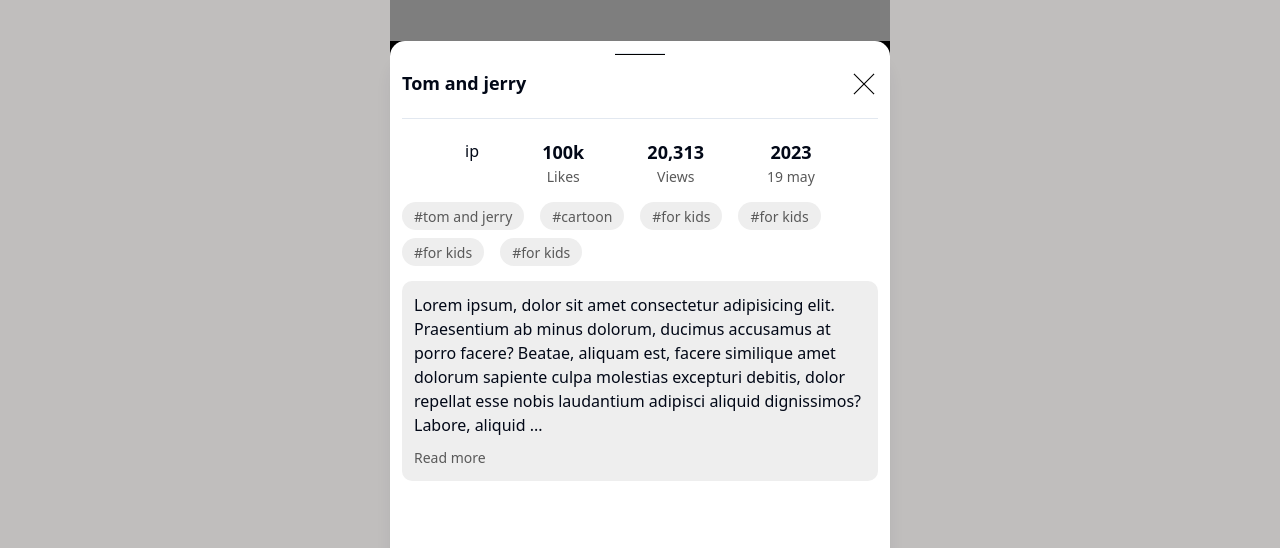
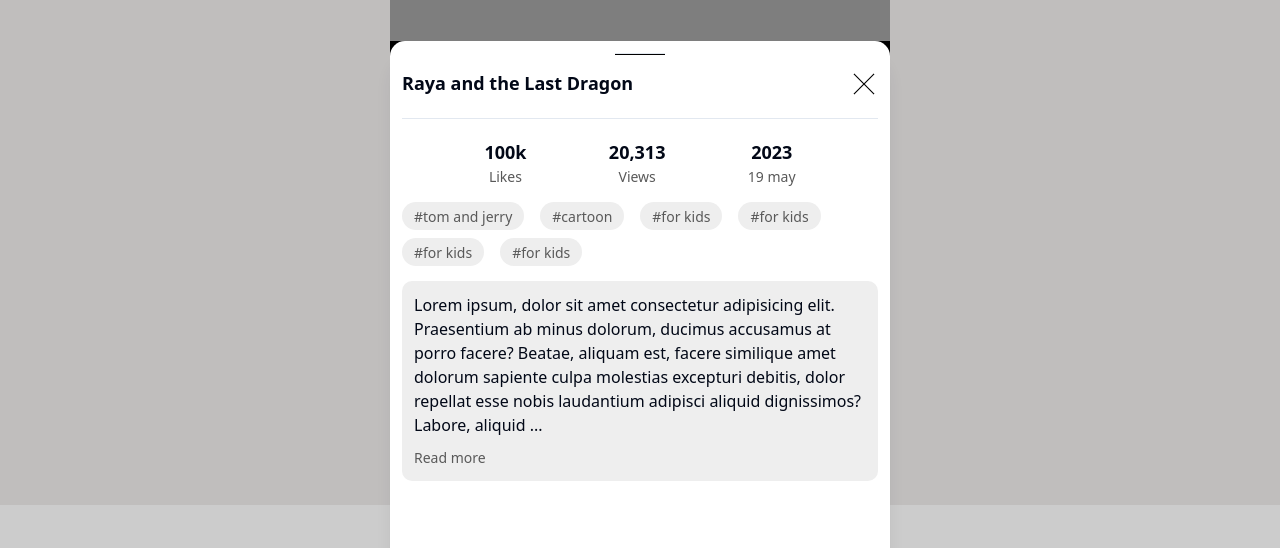
Before and after one commit to DiyorbekTursunov/English-youtube, a React (Vite) app: page /player/1 in a window 1280 px wide. Shown: the part 249-797 px from the top of the page. Built offline with nearby package versions, Linux system fonts and the light colour scheme; grey boxes are pictures that could not be loaded.

Commit message:
i added video page

```diff
--- a/src/App.tsx
+++ b/src/App.tsx
@@ -2,6 +2,7 @@
 import Home from './pages/home'
 // import MenuBar from './components/ui_elements/menu_bar'
 import PlayVideo from './pages/play_video'
+import MenuBar from './components/ui_elements/menu_bar'
 
 function App() {
 
@@ -11,7 +12,7 @@
         <Route path='/' element={<Home />} />
         <Route path='/player/:slug' element={<PlayVideo />} />
       </Routes>
-      {/* <MenuBar /> */}
+      <MenuBar />
     </>
   )
 }
--- a/src/components/ui_elements/menu_bar.tsx
+++ b/src/components/ui_elements/menu_bar.tsx
@@ -41,16 +41,13 @@
         <div className="bg-[#fff] w-full absolute bottom-0">
             <div className="max-w-[500px] mx-auto px-3 py-[23px]">
                 <div className="flex justify-between ">
-                    {menuBarData.map((menu) => (
-                        <div className={`${menuIsActive.activeId === menu.id && "w-[82px] h-[82px] bg-[#00425A] flex justify-center items-center rounded-[50%] absolute"}`}>
-                            <button key={menu.id} onClick={() => setmenuIsActive({ activeId: menu.id })}>
-                                <img src={menu.icon} alt="" className="" />
-                            </button>
-                        </div>
-                    ))}
+
                 </div>
 
             </div>
         </div>
     )
 }
+
+
+// https://83.69.139.250:55555/
--- a/src/components/ui_elements/video_player/menu_bar_bottom.tsx
+++ b/src/components/ui_elements/video_player/menu_bar_bottom.tsx
@@ -1,12 +1,14 @@
 import { Dispatch, SetStateAction, useState } from "react"
+import { VideoType } from "../../../../lib/types/video_type"
 
 interface MenuBarBottomProps {
     menuBarMenuIsOpen: boolean
     setMenuBarMenuIsOpen: Dispatch<SetStateAction<boolean>>
+    videoData: VideoType | null
 }
 
 
-export default function MenuBarBottom({ menuBarMenuIsOpen, setMenuBarMenuIsOpen }: MenuBarBottomProps) {
+export default function MenuBarBottom({ menuBarMenuIsOpen, setMenuBarMenuIsOpen, videoData }: MenuBarBottomProps) {
     const [readMoreIsOpen, setreadMoreIsOpen] = useState(false)
     const forTestText = "Lorem ipsum, dolor sit amet consectetur adipisicing elit. Praesentium ab minus dolorum, ducimus accusamus at porro facere? Beatae, aliquam est, facere similique amet dolorum sapiente culpa molestias excepturi debitis, dolor repellat esse nobis laudantium adipisci aliquid dignissimos? Labore, aliquid aliquam inventore ipsum ut quo ab eaque deleniti placeat commodi soluta explicabo, debitis consequuntur expedita numquam eveniet fugiat voluptatum magni, dignissimos ex voluptas quod officiis distinctio totam! Eum voluptate quidem inventore fugiat consequuntur est odit saepe harum doloremque commodi aut illo, sunt nobis modi, culpa blanditiis sapiente debitis iure atque sequi exercitationem voluptas. Eligendi asperiores ut perspiciatis, facilis ab nihil quibusdam."
     // Use menuBarMenuIsOpen and setMenuBarMenuIsOpen here
@@ -22,7 +24,7 @@
                     <hr className="h-[2px] bg-black mt-3 w-[50px] mx-auto" />
                     <div className="pt-[15px] px-3">
                         <div className="flex justify-between">
-                            <h1 className="text-[18px] font-bold">Tom and jerry</h1>
+                            <h1 className="text-[18px] font-bold">{videoData?.title}</h1>
                             <button onClick={() => toggleMenuBarMenu()}>
                                 <svg xmlns="http://www.w3.org/2000/svg" viewBox="0 0 50 50" width="28px" height="28px"><path d="M 7.71875 6.28125 L 6.28125 7.71875 L 23.5625 25 L 6.28125 42.28125 L 7.71875 43.71875 L 25 26.4375 L 42.28125 43.71875 L 43.71875 42.28125 L 26.4375 25 L 43.71875 7.71875 L 42.28125 6.28125 L 25 23.5625 Z" /></svg>
                             </button>
@@ -30,7 +32,7 @@
                         <hr className="h-[1px] bg-[#9c9c9ca6] mt-5" />
                     </div>
                     <div className={`px-3 mt-[20px] ${readMoreIsOpen && "h-full overflow-scroll"}`}>
-                        <ul className="flex justify-evenly mt-[20px]">ip
+                        <ul className="flex justify-evenly mt-[20px]">
                             <li className="flex flex-col items-center">
                                 <span className="text-[18px] font-bold">100k</span>
                                 <span className="text-[14px] text-[#595959]">Likes</span>
--- a/src/components/ui_elements/video_player/suggested_video.tsx
+++ b/src/components/ui_elements/video_player/suggested_video.tsx
@@ -16,6 +16,12 @@
         {AllvideoData.map((video) => (
           <div onClick={() => navigate(`/player/${video.id}`)}>
             <img src={video.image_url} alt="Video Thumnail" className="w-full h-[255px] rounded-[5px]" />
+            <h2 className="font-semibold">{video.title}</h2>
+            <div className="flex items-center gap-2">
+              <span>{"64k views"}</span>
+              <svg height="3px" width="3px" version="1.1" id="Capa_1" xmlns="http://www.w3.org/2000/svg" xmlnsXlink="http://www.w3.org/1999/xlink" viewBox="0 0 31.955 31.955" xmlSpace="preserve" fill="#000000"><g id="SVGRepo_bgCarrier" stroke-width="0"></g><g id="SVGRepo_tracerCarrier" stroke-linecap="round" stroke-linejoin="round"></g><g id="SVGRepo_iconCarrier"> <g> <path style={{ fill: "#030104" }} d="M27.25,4.655C20.996-1.571,10.88-1.546,4.656,4.706C-1.571,10.96-1.548,21.076,4.705,27.3 c6.256,6.226,16.374,6.203,22.597-0.051C33.526,20.995,33.505,10.878,27.25,4.655z"></path> <path style={{ fill: "#030104" }} d="M13.288,23.896l-1.768,5.207c2.567,0.829,5.331,0.886,7.926,0.17l-0.665-5.416 C17.01,24.487,15.067,24.5,13.288,23.896z M8.12,13.122l-5.645-0.859c-0.741,2.666-0.666,5.514,0.225,8.143l5.491-1.375 C7.452,17.138,7.426,15.029,8.12,13.122z M28.763,11.333l-4.965,1.675c0.798,2.106,0.716,4.468-0.247,6.522l5.351,0.672 C29.827,17.319,29.78,14.193,28.763,11.333z M11.394,2.883l1.018,5.528c2.027-0.954,4.356-1.05,6.442-0.288l1.583-5.137 C17.523,1.94,14.328,1.906,11.394,2.883z"></path> <circle style={{ fill: "#030104" }} cx="15.979" cy="15.977" r="6.117"></circle> </g> </g></svg>
+              <span>{"1 years ego"}</span>
+            </div>
           </div>
         ))}
       </div>
--- a/src/pages/play_video.tsx
+++ b/src/pages/play_video.tsx
@@ -28,16 +28,21 @@
         <div className="w-full bg-[#F0EEED] h-screen overflow-hidden ">
             <div className='max-w-[500px] h-screen mx-auto '>
                 <VideoPlayer videoData={videoData} />
-                <MenuBarBottom menuBarMenuIsOpen={menuBarMenuIsOpen} setMenuBarMenuIsOpen={setMenuBarMenuIsOpen} />
+                <MenuBarBottom menuBarMenuIsOpen={menuBarMenuIsOpen} setMenuBarMenuIsOpen={setMenuBarMenuIsOpen} videoData={videoData}/>
 
-                <div className="py-3 px-3 flex justify-between shadow-md">
-                    <h1>{videoData?.title}</h1>
-                    <button onClick={() => setMenuBarMenuIsOpen(!menuBarMenuIsOpen)}>
-                        <svg fill="#000000" version="1.1" id="Layer_1" width={20} hanging={20} xmlns="http://www.w3.org/2000/svg" xmlnsXlink="http://www.w3.org/1999/xlink" viewBox="0 0 472.586 472.586" xmlSpace="preserve"><g id="SVGRepo_bgCarrier" stroke-width="0"></g><g id="SVGRepo_tracerCarrier" stroke-linecap="round" stroke-linejoin="round"></g><g id="SVGRepo_iconCarrier"> <g> <g> <rect width="124.721" height="124.721"></rect> </g> </g> <g> <g> <rect x="173.952" width="124.721" height="124.721"></rect> </g> </g> <g> <g> <rect x="347.865" width="124.721" height="124.721"></rect> </g> </g> <g> <g> <rect y="173.952" width="124.721" height="124.721"></rect> </g> </g> <g> <g> <rect x="173.952" y="173.952" width="124.721" height="124.721"></rect> </g> </g> <g> <g> <rect x="347.865" y="173.952" width="124.721" height="124.721"></rect> </g> </g> <g> <g> <rect y="347.865" width="124.721" height="124.721"></rect> </g> </g> <g> <g> <rect x="173.952" y="347.865" width="124.721" height="124.721"></rect> </g> </g> <g> <g> <rect x="347.865" y="347.865" width="124.721" height="124.721"></rect> </g> </g> </g></svg>
-                    </button>
+                <div className="py-3 px-3 shadow-md" onClick={() => setMenuBarMenuIsOpen(!menuBarMenuIsOpen)}>
+                    <h1 className="text-[20px] font-semibold">{videoData?.title}</h1>
+                    <div className="flex gap-2 text-[14px] font-medium text-[#595959]">
+                        <span>{"64k views"}</span>
+                        <span>{"1 years ego"}</span>
+                        <span>{"#tom and jerry"}</span>
+                        <button>
+                            ...<span className="font-semibold text-[#000]">more</span>
+                        </button>
+                    </div>
                 </div>
 
-                <SuggestedVideo AllvideoData={AllvideoData}/>
+                <SuggestedVideo AllvideoData={AllvideoData} />
             </div>
         </div>
     )
```
